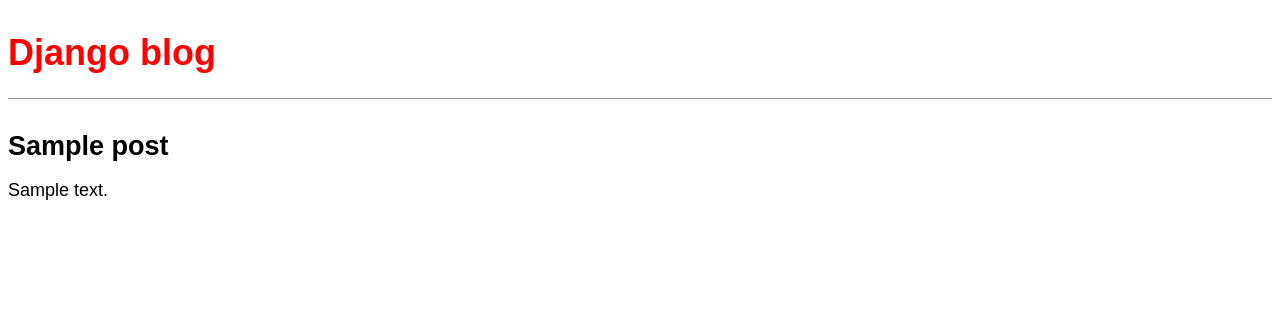
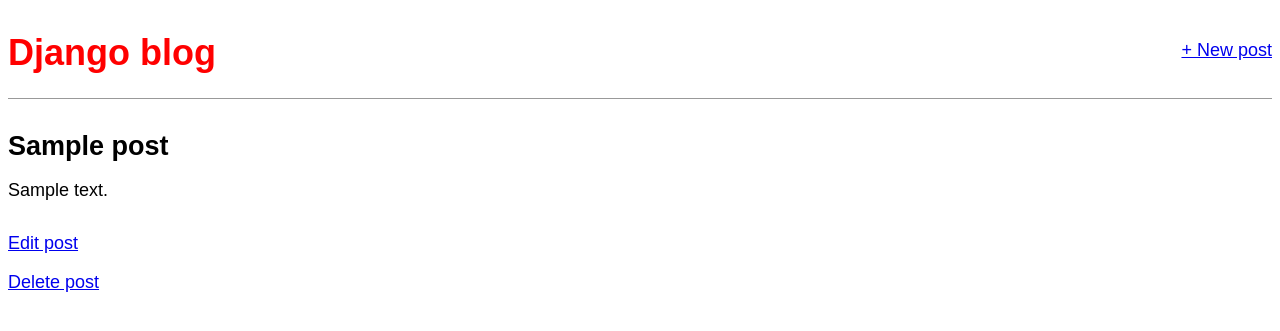
Before and after one commit to ttrendsetter/blog, a Django app: page /post/1/ in a window 1280 px wide. Shown: the top 331 px of the page. Run offline with Django 4.2, Linux system fonts and the light colour scheme; tables that the repository leaves empty hold one stand-in row (values such as "Sample post").

Commit message:
posts done

```diff
--- a/blog/models.py
+++ b/blog/models.py
@@ -1,5 +1,5 @@
 from django.db import models
-
+from django.urls import reverse
 
 class Post(models.Model):
     title = models.CharField(max_length=50)
@@ -11,4 +11,7 @@ class Post(models.Model):
 
     def __str__(self):
         return self.title
+
+    def get_absolute_url(self):
+        return reverse('post_detail', kwargs={'pk': str(self.pk)})
 # Create your models here.
--- a/blog/urls.py
+++ b/blog/urls.py
@@ -3,5 +3,8 @@ from . import views
 
 urlpatterns = [
         path('', views.BlogListView.as_view(), name='home'),
-        path('post/<int:pk>/', views.BlogDetailVew.as_view(), name='post_detail')
+        path('post/<int:pk>/', views.BlogDetailView.as_view(), name='post_detail'),
+        path('post/new/', views.BlogCreateView.as_view(), name='post_new'),
+        path('post/<int:pk>/edit/', views.BlogUpdateView.as_view(), name='post_edit'),
+        path('post/<int:pk>/delete/', views.BlogDeleteView.as_view(), name='post_delete')
 ]
--- a/blog/views.py
+++ b/blog/views.py
@@ -1,14 +1,35 @@
 from django.views.generic import ListView, DetailView
+from django.views.generic.edit import CreateView, UpdateView, DeleteView
 from .models import Post
+from django.urls import reverse_lazy
 
 
-class BlogDetailVew(DetailView):
+class BlogCreateView(CreateView):
+    model = Post
+    template_name = 'post_new.html'
+    fields = '__all__'
+
+
+class BlogDetailView(DetailView):
     model = Post
     template_name = 'post_detail.html'
     context_object_name = 'Post'
 
-
 class BlogListView(ListView):
     model = Post
     template_name = 'home.html'
+
+
+class BlogUpdateView(UpdateView):
+    model = Post
+    template_name = 'post_edit.html'
+    fields = ['title', 'body']
+
+class BlogDeleteView(DeleteView):
+    model = Post
+    template_name = 'post_delete.html'
+    context_object_name = 'Post'
+    success_url = reverse_lazy('home')
+
+
 # Create your views here.
--- a/templates/base.html
+++ b/templates/base.html
@@ -5,13 +5,18 @@
         <meta charset="UTF-8">
         <title>Django blog</title>
         <link rel="stylesheet" href="{% static 'css/base.css' %}">
-    <link href="https://fonts.googleapis.com/css?family=Source+Sans+Pro:400" rel="\stylesheet">
+        <link href="https://fonts.googleapis.com/css?family=Source+Sans+Pro:400" rel="stylesheet">
     </head>
     <body>
+        <div class="container">
             <header>
+                <div class="nav-left">
                     <h1><a href="{% url 'home' %}">Django blog</a></h1>
+                </div>
+                <div class="nav-right">
+                        <a href="{% url 'post_new' %}"> + New post</a>
+                </div>
             </header>
-    <div class="container">
             {% block content %}
             {% endblock content %}
         </div>
--- a/templates/post_detail.html
+++ b/templates/post_detail.html
@@ -4,4 +4,6 @@
         <h2> {{ Post.title }} </h2>
         <p> {{ Post.body }} </p>
     </div>
+    <p><a href="{% url 'post_edit' Post.pk %}">Edit post</a></p>
+    <p><a href="{% url 'post_delete' Post.pk %}">Delete post</a></p>
 {% endblock content %}
```
Also changed, not shown: blog/tests.py (+22 -18 lines), templates/post_delete.html (added, +10 -0 lines), templates/post_edit.html (added, +9 -0 lines), templates/post_new.html (added, +9 -0 lines). Lines whose indentation alone changed are shown as unchanged.
